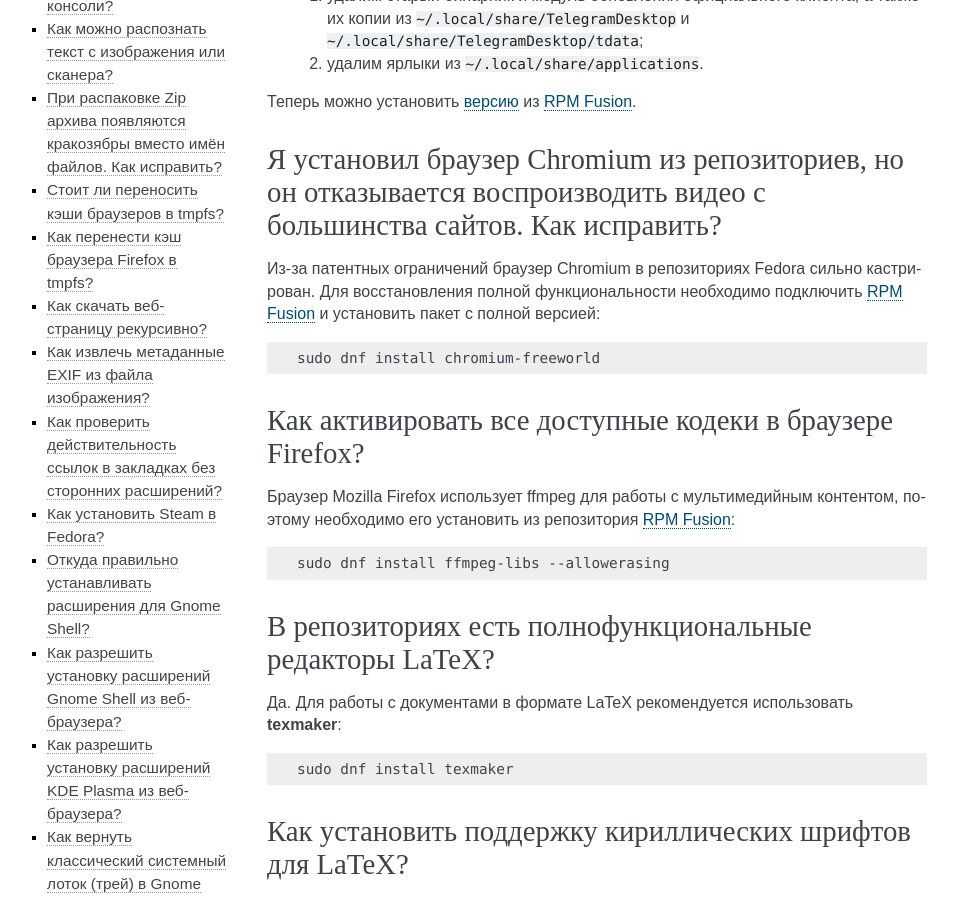
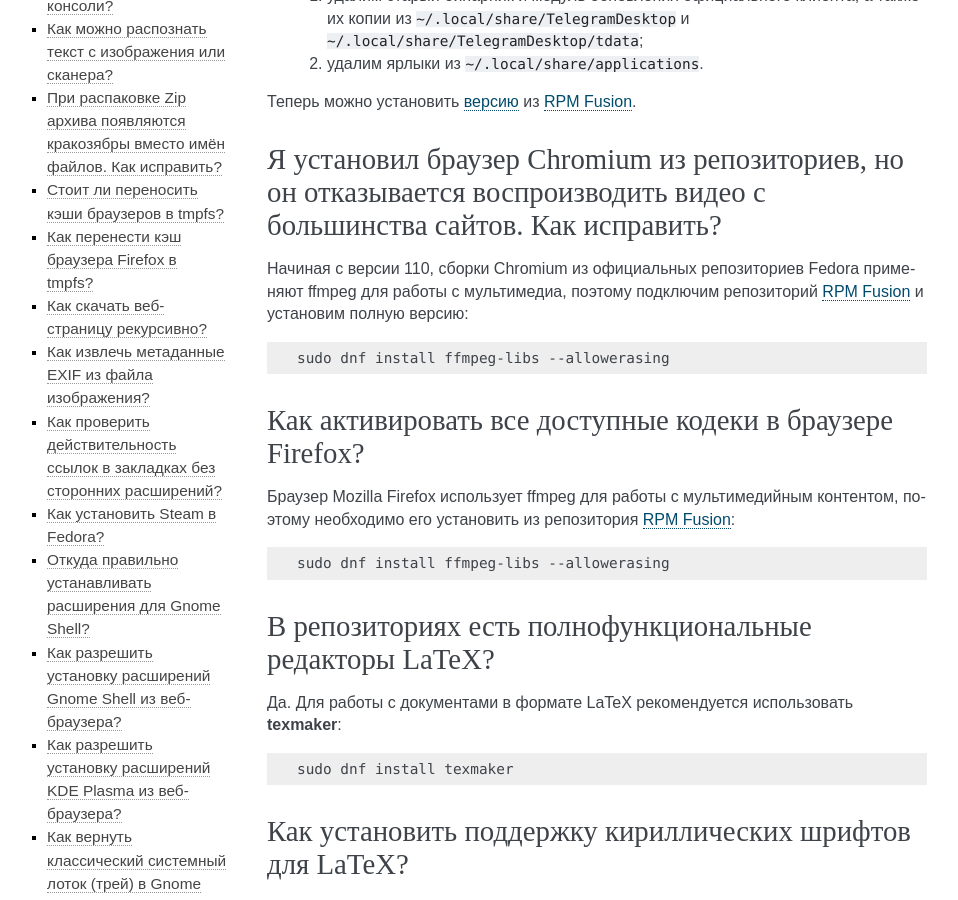
Before and after one commit to RussianFedora/FAQ, a Sphinx documentation site: the page built from source/using-applications.rst, in a window 1280 px wide and 900 px high, scrolled down 2671 px. Shown: the whole window, without its empty margins (153-1111 px from the left). Built offline with Sphinx 7.4.7, drawn with Linux system fonts in a browser that asks for light colours; comment, search, counter and statistics services are not loaded.

Commit message:
Updated chromium-codecs question.

```diff
--- a/source/using-applications.rst
+++ b/source/using-applications.rst
@@ -142,17 +142,17 @@
 
 Теперь можно установить :ref:`версию <telegram-fedora>` из :ref:`RPM Fusion <rpmfusion>`.
 
-.. index:: repository, codecs, multimedia, chromium, third-party
+.. index:: repository, codecs, multimedia, chromium, third-party, ffmpeg
 .. _chromium-codecs:
 
 Я установил браузер Chromium из репозиториев, но он отказывается воспроизводить видео с большинства сайтов. Как исправить?
 ==============================================================================================================================
 
-Из-за патентных ограничений браузер Chromium в репозиториях Fedora сильно кастрирован. Для восстановления полной функциональности необходимо подключить :ref:`RPM Fusion <rpmfusion>` и установить пакет с полной версией:
-
-.. code-block:: text
-
-    sudo dnf install chromium-freeworld
+Начиная с версии 110, сборки Chromium из официальных репозиториев Fedora применяют ffmpeg для работы с мультимедиа, поэтому подключим репозиторий :ref:`RPM Fusion <rpmfusion>` и установим полную версию:
+
+.. code-block:: text
+
+    sudo dnf install ffmpeg-libs --allowerasing
 
 .. index:: repository, codecs, multimedia, third-party, ffmpeg
 .. _firefox-codecs:
```
